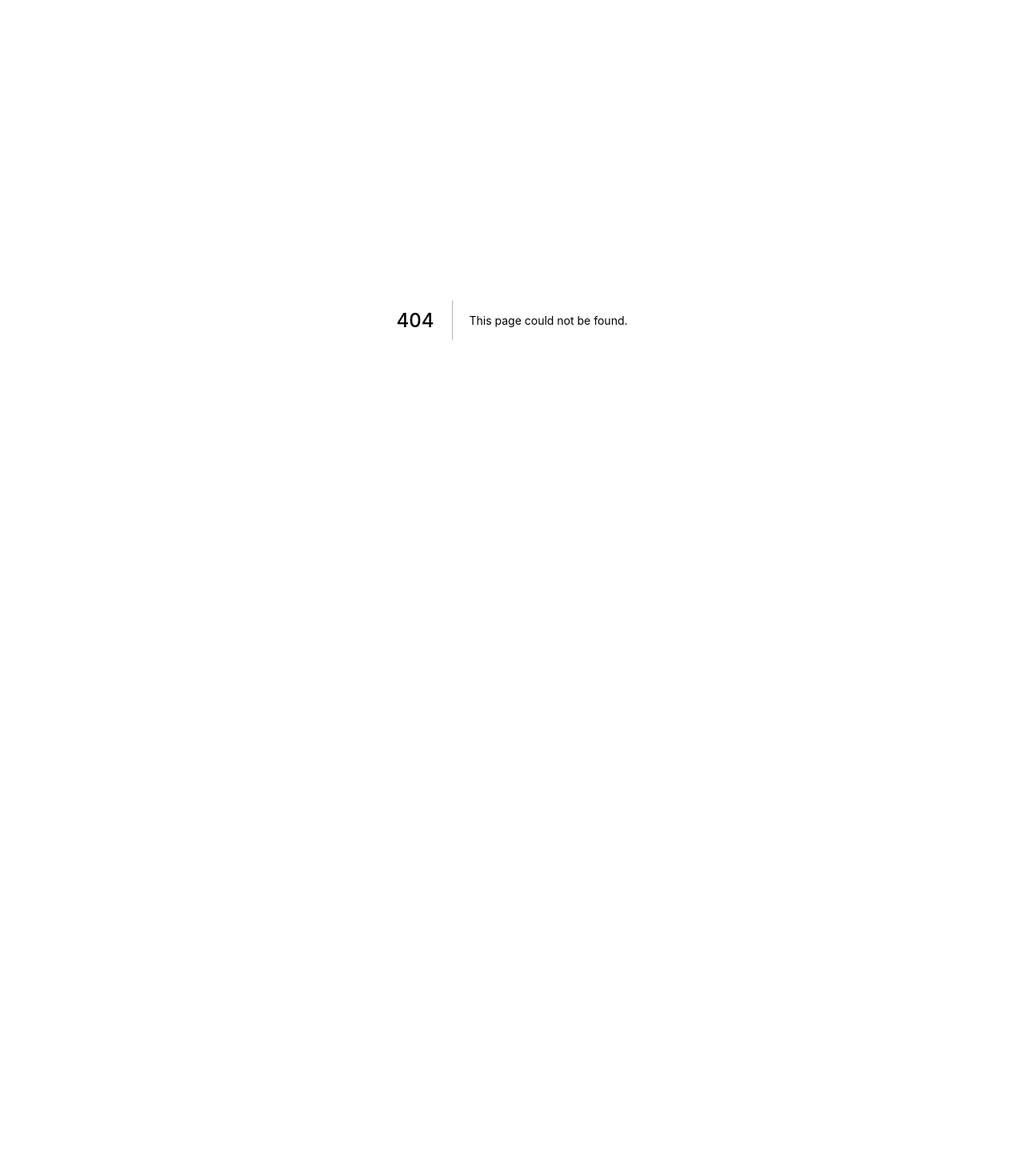
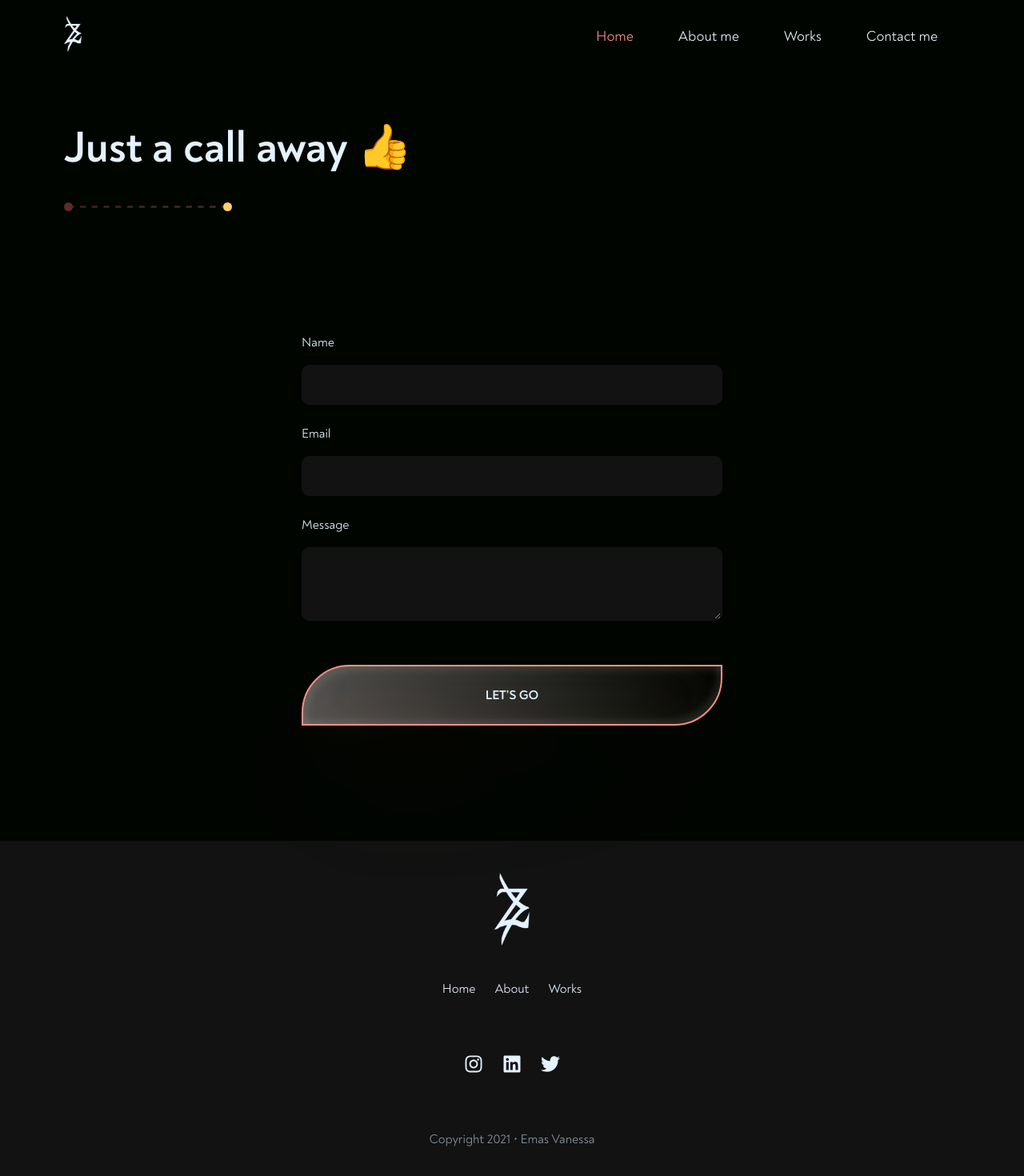
Before and after one commit to Paul-emas/vanessa-portfolio, a Next.js app: page /contact in a window 1280 px wide. Before the commit this address had no page. Shown: the top 1470 px of the page at 80% size. Before the commit the page ends 800 px from the top, so only its background shows below. Built offline with nearby package versions, Linux system fonts and the light colour scheme.

Commit message:
added more pages

```diff
--- a/components/Navbar.jsx
+++ b/components/Navbar.jsx
@@ -1,4 +1,5 @@
 import Image from 'next/image'
+import Link from 'next/link'
 
 const Navbar = () => {
   return (
@@ -6,7 +7,11 @@ const Navbar = () => {
       <div className="container mx-auto px-20">
         <div className="flex h-full items-center justify-between">
           <div className="logo">
-            <Image src="/images/logo.png" width={22} height={45} />
+            <Link href="/">
+              <a>
+                <Image src="/images/logo.png" width={22} height={45} />
+              </a>
+            </Link>
           </div>
           <div className="flex">
             <a href="" className="px-7 text-lg text-secondary">
@@ -18,9 +23,9 @@ const Navbar = () => {
             <a href="" className="px-7 text-lg text-gray ">
               Works
             </a>
-            <a href="" className="px-7 text-lg text-gray ">
-              Contact me
-            </a>
+            <Link href="/contact">
+              <a className="px-7 text-lg text-gray ">Contact me</a>
+            </Link>
           </div>
         </div>
       </div>
--- a/components/homepage/sections/Contact.jsx
+++ b/components/homepage/sections/ContactForm.jsx
@@ -4,7 +4,7 @@ import isEmail from 'is-email'
 
 import Heading from './Heading'
 
-const Contact = () => {
+const ContactForm = () => {
   const { register, handleSubmit } = useForm()
 
   async function onSubmit(formData) {
@@ -63,4 +63,4 @@ const Contact = () => {
   )
 }
 
-export default Contact
+export default ContactForm
--- a/components/homepage/sections/Footer.jsx
+++ b/components/homepage/sections/Footer.jsx
@@ -1,7 +1,41 @@
-import React from 'react'
+import {
+  faInstagram,
+  faLinkedin,
+  faTwitter,
+} from '@fortawesome/free-brands-svg-icons'
+import { FontAwesomeIcon } from '@fortawesome/react-fontawesome'
+import Image from 'next/image'
+import Link from 'next/link'
 
 const Footer = () => {
-  return <div>Footer</div>
+  return (
+    <div className="bg-dark py-10">
+      <div className="container mx-auto px-20">
+        <div className="text-center">
+          <Image src="/images/logo.png" width={44} height={91} />
+          <div className="mt-[35px] flex justify-center space-x-6">
+            <Link href="/">
+              <a className="text-gray">Home</a>
+            </Link>
+            <Link href="/">
+              <a className="text-gray">About</a>
+            </Link>
+            <Link href="/contact">
+              <a className="text-gray">Works</a>
+            </Link>
+          </div>
+          <div className="mt-[70px] flex justify-center space-x-6">
+            <FontAwesomeIcon icon={faInstagram} className="h-6 w-6 text-gray" />
+            <FontAwesomeIcon icon={faLinkedin} className="h-6 w-6 text-gray" />
+            <FontAwesomeIcon icon={faTwitter} className="h-6 w-6 text-gray" />
+          </div>
+          <div className="mt-[70px] text-grayDark">
+            Copyright 2021 • Emas Vanessa
+          </div>
+        </div>
+      </div>
+    </div>
+  )
 }
 
 export default Footer
--- /dev/null
+++ b/pages/case-studies.jsx
@@ -0,0 +1,17 @@
+import Navbar from '../components/Navbar'
+import CaseStudies from '../components/homepage/sections/CaseStudies'
+import ContactForm from '../components/homepage/sections/ContactForm'
+import Footer from '../components/homepage/sections/Footer'
+
+const CaseStudiesPage = () => {
+  return (
+    <div>
+      <Navbar />
+      <CaseStudies />
+      <ContactForm />
+      <Footer />
+    </div>
+  )
+}
+
+export default CaseStudiesPage
--- /dev/null
+++ b/pages/contact.jsx
@@ -0,0 +1,20 @@
+import Head from 'next/head'
+import Navbar from '../components/Navbar'
+import ContactForm from '../components/homepage/sections/ContactForm'
+import Footer from '../components/homepage/sections/Footer'
+
+const Contact = () => {
+  return (
+    <div className="">
+      <Head>
+        <title>Create Next App</title>
+        <link rel="icon" href="/favicon.ico" />
+      </Head>
+      <Navbar />
+      <ContactForm />
+      <Footer />
+    </div>
+  )
+}
+
+export default Contact
--- a/pages/index.tsx
+++ b/pages/index.tsx
@@ -1,13 +1,13 @@
 import type { NextPage } from 'next'
 import Head from 'next/head'
-import Image from 'next/image'
 import Navbar from '../components/Navbar'
 import Header from '../components/homepage/Header'
 import Quirks from '../components/homepage/sections/Quirks'
 import Services from '../components/homepage/sections/Services'
 import CaseStudies from '../components/homepage/sections/CaseStudies'
 import Canival from '../components/homepage/sections/Canival'
-import Contact from '../components/homepage/sections/Contact'
+import ContactForm from '../components/homepage/sections/ContactForm'
+import Footer from '../components/homepage/sections/Footer'
 
 const Home: NextPage = () => {
   return (
@@ -22,7 +22,8 @@ const Home: NextPage = () => {
      <Services />
      <CaseStudies />
      <Canival />
-     <Contact />
+     <ContactForm />
+     <Footer />
     </div>
   )
 }
```
